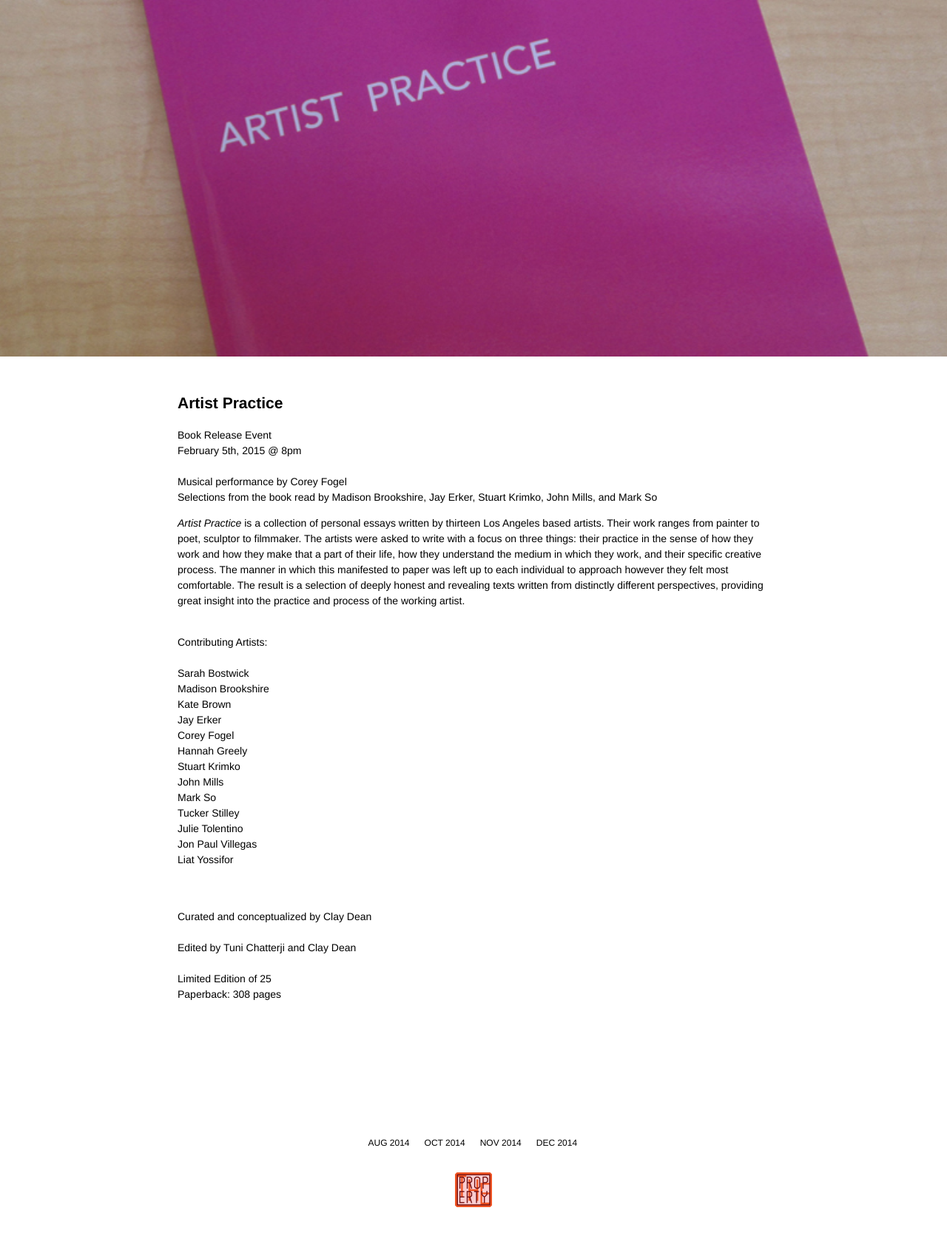
After one commit to plantprojects/theproperty, a PHP site: page /artist-practice.php in a window 1280 px wide. The commit adds this page. Shown: the whole page at 74% size. Run offline with PHP 8.4, Linux system fonts and the light colour scheme.

```diff
--- /dev/null
+++ b/artist-practice.php
@@ -0,0 +1,90 @@
+<!DOCTYPE html>
+<html>
+<head>
+	<title>Artist Practice book launch at The Property</title>
+	<link rel="stylesheet" type="text/css" href="css/style.css">
+	<link rel="stylesheet" type="text/css" href="css/artist-practice.css">
+	<meta name="description" content="The Property: 440 Broadway, Mezzanine, Los Angeles, CA">
+	<meta name="keywords" content="gallery, art gallery, artist space, The Property, art, Los Angeles, sculpture, painting, installation, video">
+	<meta name="viewport" content="width=device-width, initial-scale=1">
+
+	<meta property="og:title" content="'Artist Practice' book launch at The Property" />
+	<meta property="og:type" content="website" />
+	<meta property="og:url" content="http://theproperty.gallery/artist-practice" />
+	<meta property="og:image" content="http://theproperty.gallery/images/artist-practice/artist-practice-book.jpg" />
+	<meta property="og:description" content="'Artist Practice', book launch and reading at The Property February 5, 2015" />
+
+
+
+	<?php require_once 'mobile_detect.php'; $detect = new Mobile_Detect; ?>
+	<script>
+		var isMobile = false;
+		<?php if ( $detect->isMobile() ) { ?>
+		// This is mobile
+		isMobile = true;
+		<?php } ?>
+	</script>
+</head>
+<body id="artist-practice" class="past <?php if ( $detect->isMobile() ) { ?>device<?php } else { ?>computer<?php } ?>">
+
+
+<section id="poster">
+	<img src="images/artist-practice/artist-practice-book.jpg" width="100%" height="auto" id="artist-practice" alt="'Artist Practice', the book">
+
+	<div class="below-fold">
+		<div class="center">
+			<h1>Artist Practice</h1>
+			Book Release Event<br>
+			February 5th, 2015 @ 8pm<br>
+			<br>
+			Musical performance by Corey Fogel
+			<br>
+			Selections from the book read by Madison Brookshire, Jay Erker, Stuart Krimko, John Mills, and Mark So
+
+
+
+			<p>
+				<i>Artist Practice</i> is a collection of personal essays written by thirteen Los Angeles based artists. Their work ranges from painter to poet, sculptor to filmmaker. The artists were asked to write with a focus on three things: their practice in the sense of how they work and how they make that a part of their life, how they understand the medium in which they work, and their specific creative process. The manner in which this manifested to paper was left up to each individual to approach however they felt most comfortable.
+				The result is a selection of deeply honest and revealing texts written from distinctly different perspectives, providing great insight into the practice and process of the working artist.
+			</p>
+			<p>
+				<br>
+				Contributing Artists:<br>
+<br>
+				Sarah Bostwick<br>
+				Madison Brookshire<br>
+				Kate Brown<br>
+				Jay Erker<br>
+				Corey Fogel<br>
+				Hannah Greely<br>
+				Stuart Krimko<br>
+				John Mills<br>
+				Mark So<br>
+				Tucker Stilley<br>
+				Julie Tolentino<br>
+				Jon Paul Villegas<br>
+				Liat Yossifor
+			</p>
+
+			<br>
+			<br>
+			Curated and conceptualized by Clay Dean
+			<br>
+			<br>
+			Edited by Tuni Chatterji and Clay Dean
+			<br>
+			<br>
+			Limited Edition of 25<br>
+			Paperback: 308 pages<br>
+		</div>
+	</div>
+
+</section>
+
+
+<?php $showDate = 'feb'; ?>
+<?php include 'footer.php'; ?>
+
+
+</body>
+</html>
--- /dev/null
+++ b/css/artist-practice.css
@@ -0,0 +1,39 @@
+@import url(http://fonts.googleapis.com/css?family=Lato:700);
+
+#poster {
+	color: #000;
+	line-height: 1.5;
+}
+#poster img {;
+	margin: 0 auto 30px;
+	display: block;
+}
+
+.below-fold {
+	overflow: auto;
+	position: relative;
+	height: 100%;
+	margin: 0 30px;
+}
+h1 {
+	font-size: 21px;
+}
+.below-fold .center {
+	width: 800px;
+	margin: 0 auto 100px;
+	font-size: 14px;
+}
+@media (max-width: 900px) {
+	.below-fold .center {
+		width: 100%;
+	}
+}
+@media (max-width: 600px) {
+	.below-fold .center {
+		font-size: 12px;
+		margin: 0 auto 50px;
+	}
+	#poster img {
+		margin: 0 auto 5px;
+	}
+}
```
Also changed, not shown: css/put-together-apart.css (added, +42 -0 lines), index.php (+2 -7 lines), put-it-together-take-it-apart.php (added, +90 -0 lines), images/artist-practice/AP_Book_Image _FB1.jpg (added), images/artist-practice/AP_Book_Image_FB1.jpg (added), images/artist-practice/artist-practice-book.jpg (added), images/put-it-together-take-it-apart/large/chris-oliveria-1.jpg (added), images/put-it-together-take-it-apart/large/chris-oliveria-2.jpg (added), images/put-it-together-take-it-apart/large/chris-oliveria-3.jpg (added), images/put-it-together-take-it-apart/large/chris-oliveria-4.jpg (added).
